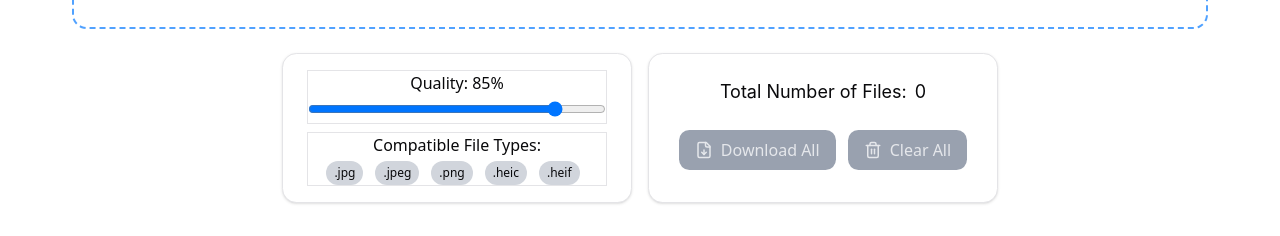
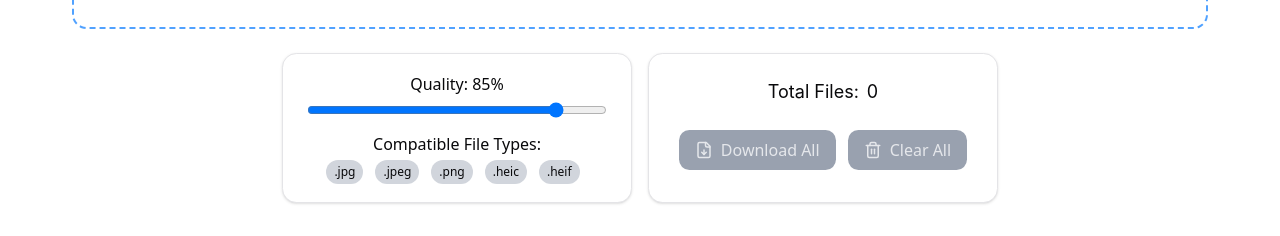
Before and after one commit to vtmattedi/MwImageConverter, a React (Vite) app: page / in a window 1280 px wide. Shown: the part 299-535 px from the top of the page. Built offline with nearby package versions, Linux system fonts and the light colour scheme.

Commit message:
removed test corners

```diff
--- a/src/Pages/Converter.tsx
+++ b/src/Pages/Converter.tsx
@@ -357,7 +357,7 @@ const ConvertToWebPPage: React.FC = () => {
             </label>
             <div className="flex flex-col md:flex-row justify-center items-center gap-4 py-6">
                 <Card className="px-6 h-[150px] w-[350px] flex flex-col justify-center gap-2">
-                    <div className="border">
+                    <div className="">
                         <label className="block mb-1 font-medium">Quality: {quality}%</label>
                         <input
                             disabled={loading}
@@ -369,7 +369,7 @@ const ConvertToWebPPage: React.FC = () => {
                             className="w-full hover:cursor-grab active:cursor-grabbing"
                         />
                     </div>
-                    <div className="border">
+                    <div className="">
                         <span className="block mb-1 font-medium">
                             Compatible File Types:
                         </span>
@@ -389,7 +389,7 @@ const ConvertToWebPPage: React.FC = () => {
                     className="px-6 h-[150px] w-[350px]"
                 >
                     <div className="text-center text-lg font-inter flex justify-center items-center gap-2">
-                        Total Number of Files:
+                        Total Files:
                         <CountUp
                             from={0}
                             to={converted.length}
```
